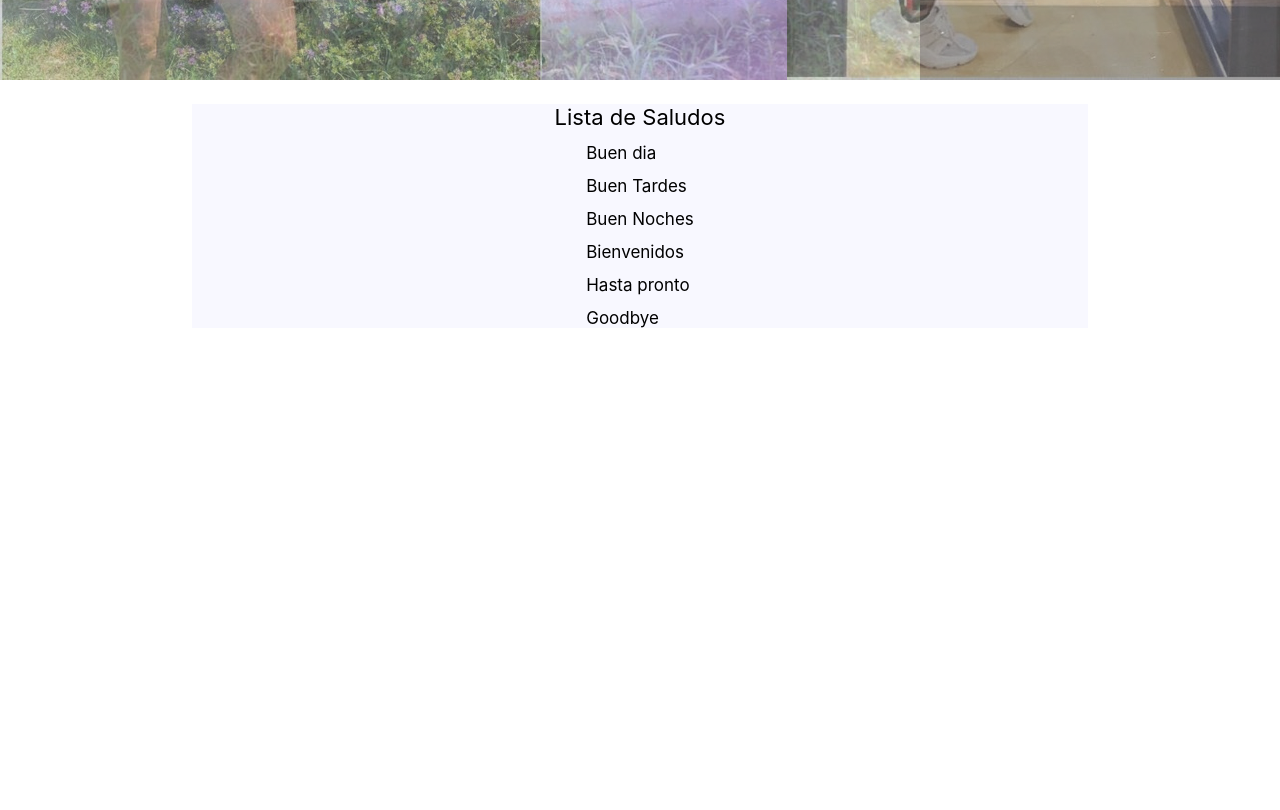
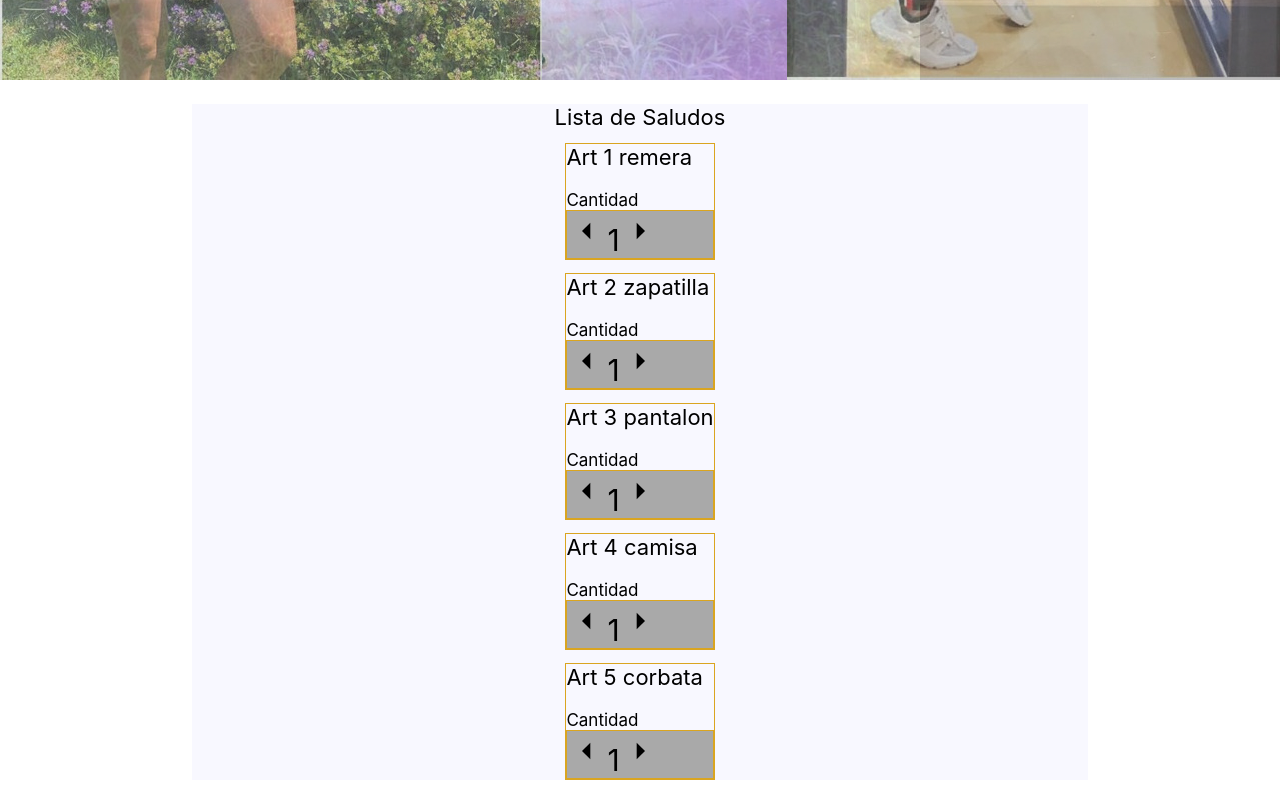
Before and after one commit to claudiososa/deportivasaltasosa, a React (Create React App) app: page / in a window 1280 px wide. Shown: the part 720-1530 px from the top of the page. Before the commit the page ends 1078 px from the top, so only its background shows below. Built offline with nearby package versions, Linux system fonts and the light colour scheme.

Commit message:
tarea clase 5 / itemCount

```diff
--- a/src/App.js
+++ b/src/App.js
@@ -11,12 +11,23 @@ const greetings = [ {"greeting":"Buen dia"},
                     {"greeting":"Goodbye"}
                   ];
 
+const products = [
+  {id:1,name:'remera',stock:3},
+  {id:2,name:'zapatilla',stock:2},
+  {id:3,name:'pantalon',stock:10},
+  {id:4,name:'camisa',stock:5},
+  {id:5,name:'corbata',stock:6},
+];
+
 function App() {
   return (
     <div className="container">
         <NavBar />
         <SlidePhoto />
-        <ItemListContainer greetings={greetings}/>
+        <ItemListContainer
+          greetings={greetings}
+          products={products}
+        />
     </div>
   );
 }
--- /dev/null
+++ b/src/assets/styles/ItemCount.css
@@ -0,0 +1,5 @@
+.count-container {
+    border:1px solid goldenrod;
+    font-size: 3rem;
+    background-color: darkgray;
+}
--- a/src/assets/styles/ItemListContainer.css
+++ b/src/assets/styles/ItemListContainer.css
@@ -31,3 +31,11 @@
 .itemList p {
     font-size: 2.2rem;
 }
+
+.item {
+    margin-top: 2rem;
+}
+
+.item-container {
+    border:1px solid goldenrod;
+}
--- /dev/null
+++ b/src/components/ ItemCount.js
@@ -0,0 +1,77 @@
+import React, { Component } from 'react'
+import ArrowRightIcon from '@material-ui/icons/ArrowRight';
+import ArrowLeftIcon from '@material-ui/icons/ArrowLeft';
+import '../assets/styles/ItemCount.css';
+
+export default class  ItemCount extends Component {
+
+    constructor(props){
+        super();
+        this.state = {
+            count:1,
+            max:props.stock
+        }
+    }
+
+    addCount = () => {
+        if(this.state.count < this.state.max){
+        this.setState({
+            count: this.state.count+1
+        })
+        }
+    }
+
+    subtractCount = () => {
+        console.log('algo');
+        if(this.state.count >1){
+        this.setState({
+            count: this.state.count-1
+        })
+        }
+    }
+
+    render() {
+        return (
+            <div className="count-container">
+                <span onClick={this.subtractCount}>
+                    <ArrowLeftIcon style={{ fontSize: 40}} />
+                </span>
+                <span >{this.state.count}</span>
+                <span onClick={this.addCount}>
+                    <ArrowRightIcon style={{ fontSize: 40}} />
+                </span>
+            </div>
+        )
+    }
+}
+
+
+// import React from 'react'
+
+// export default function  ItemCount(props) {
+
+//     console.log('props',props)
+
+
+//     // function ItemCount({ stock, initial,  onAdd }) {
+//     //     // Desarrollar lógica
+//     // }
+
+//     function add (){
+
+//         console.log('add');
+//         props.initial = props.initial + 1;
+//     }
+
+//     function drop (){
+//         console.log('drop');
+//     }
+
+//     return (
+//         <div>
+//             <span onClick={drop}>-</span>
+//             <span>{props.initial}</span>
+//             <span onClick={add}>+</span>
+//         </div>
+//     )
+// }
--- a/src/components/ItemListContainer.js
+++ b/src/components/ItemListContainer.js
@@ -1,5 +1,7 @@
 import React from 'react';
 import '../assets/styles/ItemListContainer.css';
+import ItemCount from './ ItemCount';
+
 
 export default function ItemListContainer(props) {
     return (
@@ -7,8 +9,16 @@ export default function ItemListContainer(props) {
             <div className="container">
                 <p>Lista de Saludos</p>
             <ul id="list-items">
-                { props.greetings.map( (item, index) => (
-                    <li key={index}>{item.greeting}</li>
+                { props.products.map( (item, index) => (
+                    <li key={index}>
+                        <div className="item-container">
+                            <p>Art {item.id} {item.name} </p>
+                            <div className="item">
+                                <span>Cantidad</span>
+                                <ItemCount stock={item.stock} initial="1" />
+                            </div>
+                        </div>
+                    </li>
                 ))
                 }
             </ul>
```
